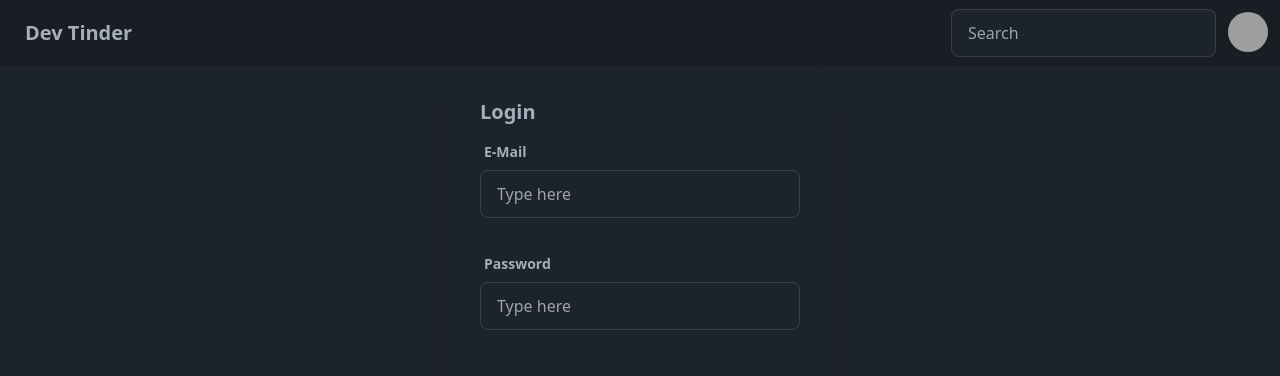
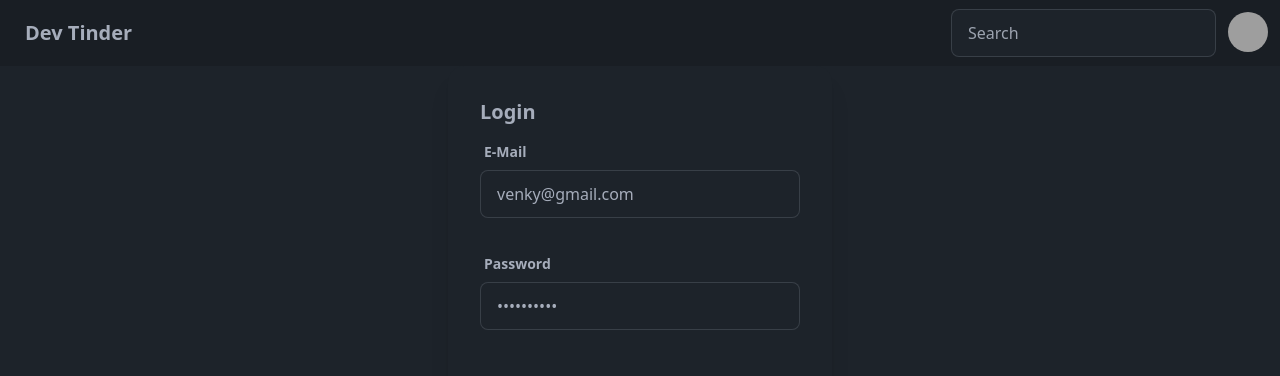
Before and after one commit to venkatesh-r/dev-tinder-ui, a React (Vite) app: page /login in a window 1280 px wide. Shown: the top 376 px of the page. Built offline with nearby package versions, Linux system fonts and the light colour scheme; grey boxes are pictures that could not be loaded.

Commit message:
login page

```diff
--- a/package.json
+++ b/package.json
@@ -10,8 +10,11 @@
     "preview": "vite preview"
   },
   "dependencies": {
+    "@reduxjs/toolkit": "^2.5.0",
+    "axios": "^1.7.9",
     "react": "^18.3.1",
     "react-dom": "^18.3.1",
+    "react-redux": "^9.2.0",
     "react-router-dom": "^7.1.2"
   },
   "devDependencies": {
--- a/src/components/Login.jsx
+++ b/src/components/Login.jsx
@@ -1,4 +1,24 @@
+import { useState } from "react";
+import axios from "axios";
+
 const Login = () => {
+  const [email, setEmail] = useState("venky@gmail.com");
+  const [password, setPassword] = useState("Venkat@123");
+
+  const loginHandler = async () => {
+    try {
+      const res = await axios.post(
+        "http://localhost:3000/login",
+        { email, password },
+        {
+          withCredentials: true,
+        }
+      );
+    } catch (err) {
+      console.log(err);
+    }
+  };
+
   return (
     <div className="flex justify-center">
       <div className="card bg-base-100 w-96 shadow-xl">
@@ -10,7 +30,11 @@ const Login = () => {
             </div>
             <input
               type="text"
-              placeholder="Type here"
+              value={email}
+              onChange={(e) => {
+                setEmail(e.target.value);
+              }}
+              placeholder="Type your email"
               className="input input-bordered w-full max-w-xs"
             />
           </label>
@@ -19,13 +43,19 @@ const Login = () => {
               <span className="label-text font-bold">Password</span>
             </div>
             <input
+              value={password}
+              onChange={(e) => {
+                setPassword(e.target.value);
+              }}
               type="password"
               placeholder="Type here"
               className="input input-bordered w-full max-w-xs"
             />
           </label>
           <div className="card-actions justify-center mt-10">
-            <button className="btn btn-primary">Login</button>
+            <button className="btn btn-primary" onClick={loginHandler}>
+              Login
+            </button>
           </div>
         </div>
       </div>
```
Also changed, not shown: 1 other file (tests, documents, lock files or other folders).
